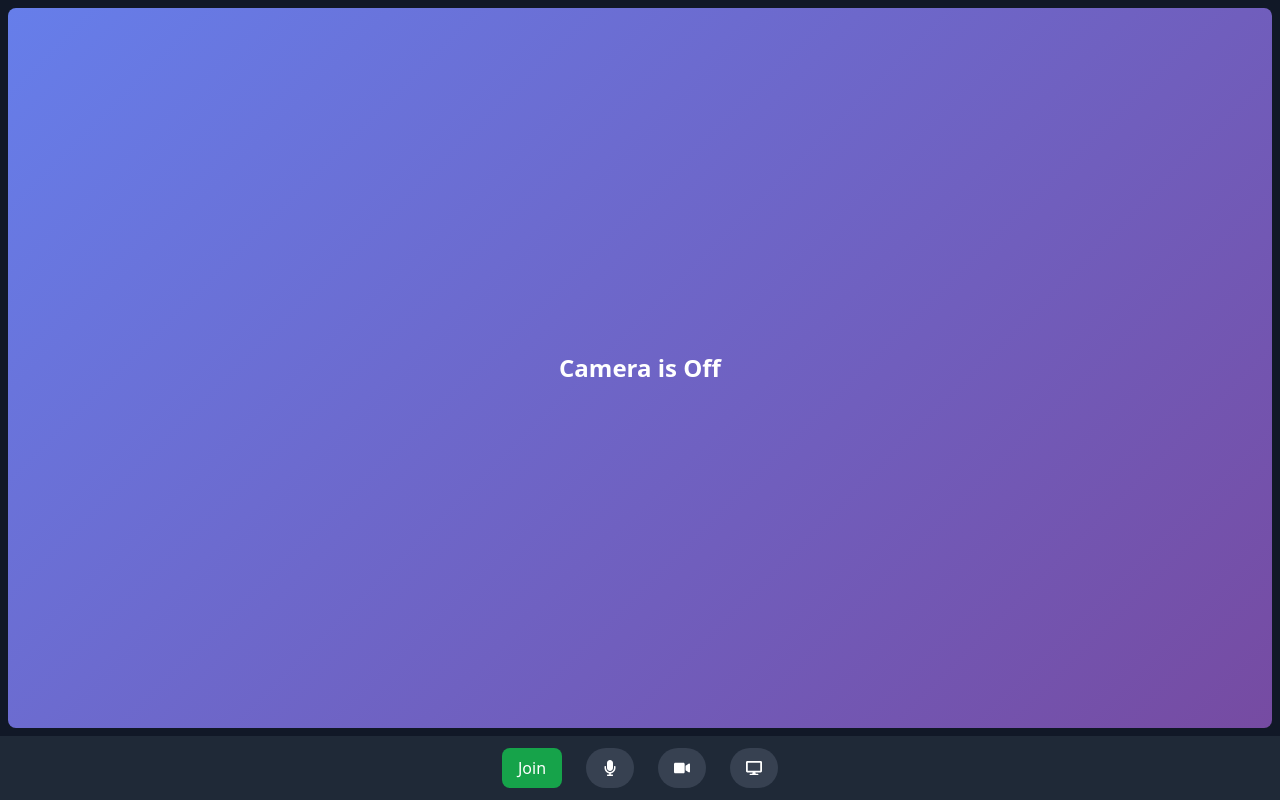
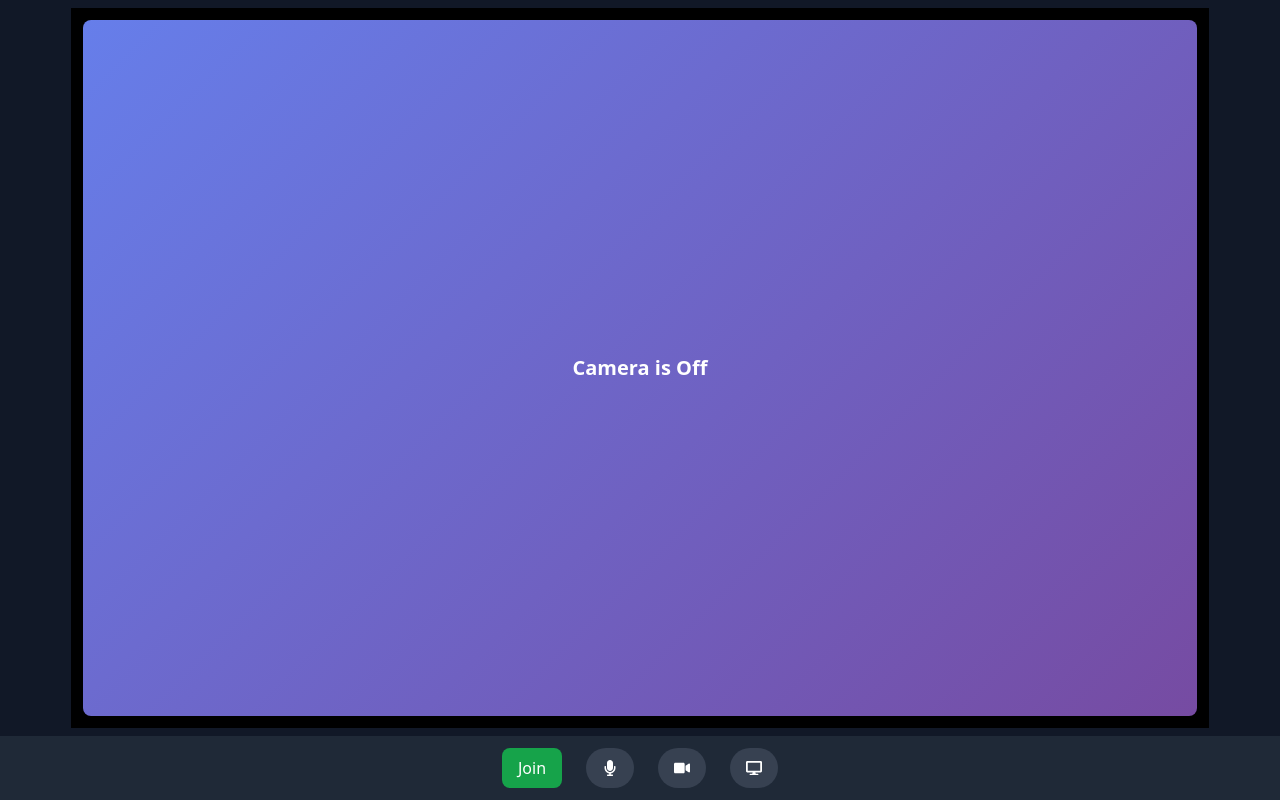
Before and after one commit to Mugunthan03/video-call, a React (Vite) app: page / in a window 1280 px wide. Built offline with nearby package versions, Linux system fonts and the light colour scheme.

Commit message:
updated code

```diff
--- a/src/VideoCall.jsx
+++ b/src/VideoCall.jsx
@@ -158,7 +158,8 @@ const toggleCamera = async () => {
   };
 
   // Video Player component
-  const VideoPlayer = ({ track }) => {
+ // Video Player component
+const VideoPlayer = ({ track, fallbackText }) => {
   const ref = useRef(null);
 
   useEffect(() => {
@@ -171,7 +172,20 @@ const toggleCamera = async () => {
     };
   }, [track]);
 
-    return <div ref={ref} className="w-[90%] p-3 h-full bg-black"></div>;
+  return (
+    <div ref={ref} className="w-[90%] p-3 h-full bg-black flex items-center justify-center">
+      {!track && (
+        <div
+          className="w-full h-full flex items-center justify-center rounded-lg"
+          style={{
+            background: "linear-gradient(135deg, #667eea 0%, #764ba2 100%)",
+          }}
+        >
+          <span className="text-white text-xl font-bold">{fallbackText}</span>
+        </div>
+      )}
+    </div>
+  );
 };
 
   return (
@@ -183,10 +197,9 @@ const toggleCamera = async () => {
 ) : camOn && mainTrack ? (
   <VideoPlayer track={mainTrack} />
 ) : (
-          <div className="w-full h-full flex items-center justify-center rounded-lg" style={{ background: 'linear-gradient(135deg, #667eea 0%, #764ba2 100%)' }}>
-            <span className="text-white text-2xl font-bold">Camera is Off</span>
-          </div>
+  <VideoPlayer track={null} fallbackText="Camera is Off" />
 )}
+
       </div>
 
       {/* Floating Tiles */}
```
Lines whose indentation alone changed are shown as unchanged.
